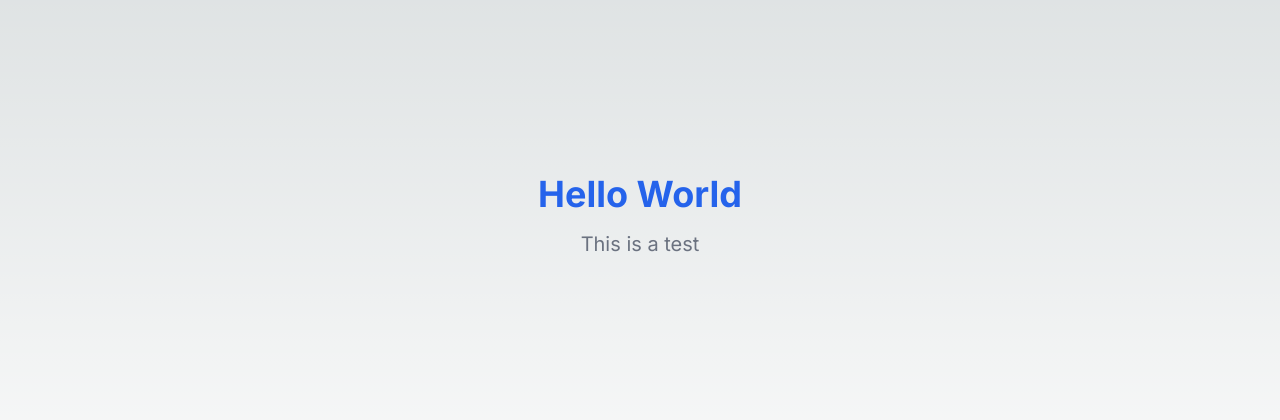
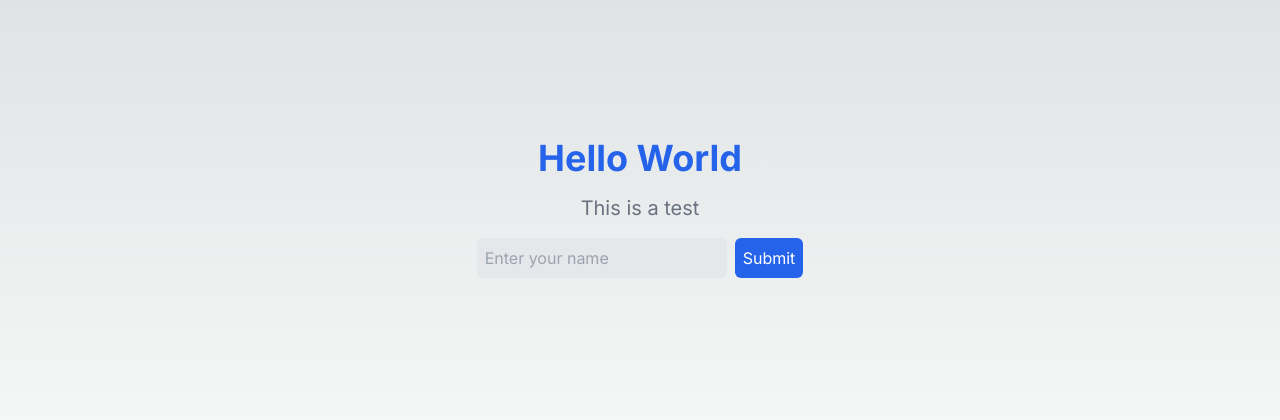
Before and after one commit to ionescu77/encode-bootcamp-lesson-05, a Next.js app: page / in a window 1280 px wide. Shown: the part 184-604 px from the top of the page. Built offline with nearby package versions, Linux system fonts and the light colour scheme.

Commit message:
Lesson5 Exercise2 Step10 Add some page elements

```diff
--- a/app/page.tsx
+++ b/app/page.tsx
@@ -2,8 +2,20 @@ export default function Home() {
   return (
     <>
       <div className="flex flex-col items-center justify-center min-h-screen">
-        <h1 className="text-4xl font-bold mb-4 text-blue-600">Hello World</h1>
-        <p className="text-xl text-gray-500">This is a test</p>
+        <div className="flex flex-col items-center justify-center">
+          <h1 className="text-4xl font-bold mb-4 text-blue-600">Hello World</h1>
+          <p className="text-xl text-gray-500">This is a test</p>
+        </div>
+        <div className="flex flex-row items-center justify-center py-4">
+          <input
+            type="text"
+            placeholder="Enter your name"
+            className="bg-gray-200 p-2 rounded-md mr-2"
+          />
+          <button className="bg-blue-600 text-white p-2 rounded-md">
+            Submit
+          </button>
+        </div>
       </div>
     </>
   );
```
